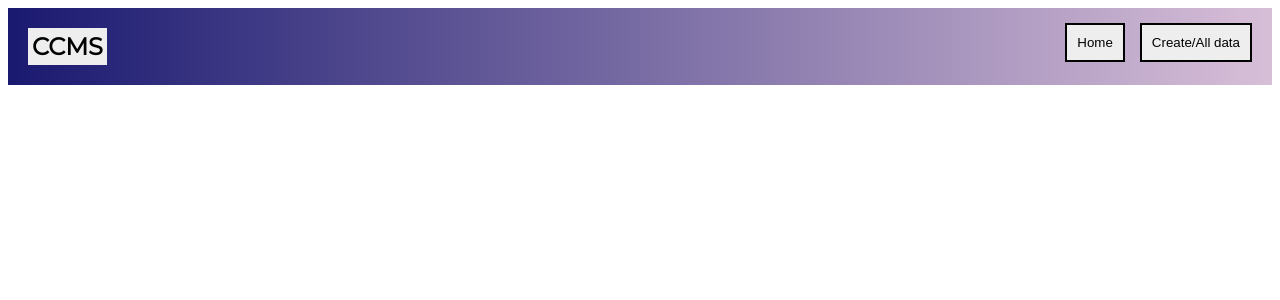
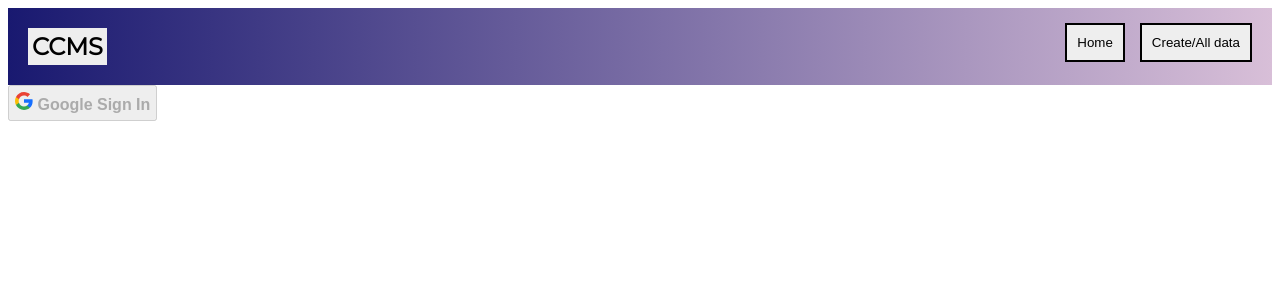
Before and after one commit to AnshSharmaa/CCMS, a React (Create React App) app in the folder client/: page /login in a window 1280 px wide. Shown: the top 300 px of the page. Built offline with nearby package versions, Linux system fonts and the light colour scheme.

Commit message:
auth client fix

```diff
--- a/client/src/App.js
+++ b/client/src/App.js
@@ -6,6 +6,7 @@ import "./App.css"
 import Header from "./Components/Header/header"
 import Home from "./Pages/Home/Home"
 import Data from "./Pages/Data/Data"
+import Auth from "./Components/Auth/Auth"
 
 const App = () => {
   return (
@@ -16,6 +17,8 @@ const App = () => {
           <Route path="/" exact component={() => <Home />} />
 
           <Route path="/data" exact component={() => <Data />} />
+
+          <Route path="/login" exact component={() => <Auth />} />
         </Switch>
       </Router>
     </div>
--- a/client/src/Components/Auth/Auth.js
+++ b/client/src/Components/Auth/Auth.js
@@ -21,6 +21,7 @@ const Auth = () => {
     const token = res?.tokenId
 
     localStorage.setItem("profile", JSON.stringify({ result, token }))
+    setUser(result, token)
 
     console.log(result)
     console.log(token)
@@ -40,6 +41,7 @@ const Auth = () => {
 
   return (
     <div className="main">
+      {!user && (
         <GoogleLogin
           clientId="65050724318-9ost9pd74pn6lcvp7nnm21f6c1lcedd6.apps.googleusercontent.com"
           render={(renderProps) => (
@@ -55,10 +57,12 @@ const Auth = () => {
           onFailure={googleFailure}
           cookiePolicy="single_host_origin"
         />
-
+      )}
+      {user && (
         <button className="Glogin" onClick={logout}>
           Logout
         </button>
+      )}
     </div>
   )
 }
--- a/client/src/Components/Header/header.css
+++ b/client/src/Components/Header/header.css
@@ -18,7 +18,6 @@
   color: black;
   border: 2px solid black;
   cursor: pointer;
-
 }
 
 .databutton:hover {
```
Lines whose indentation alone changed are shown as unchanged.
